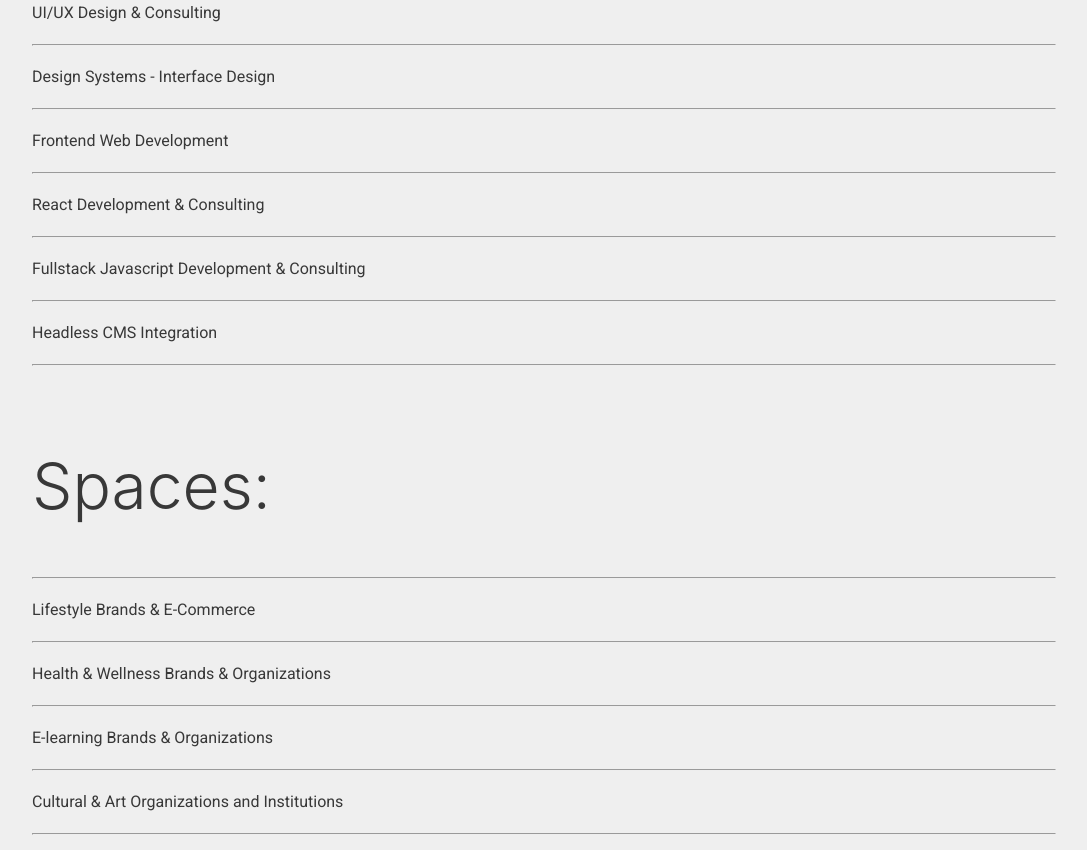
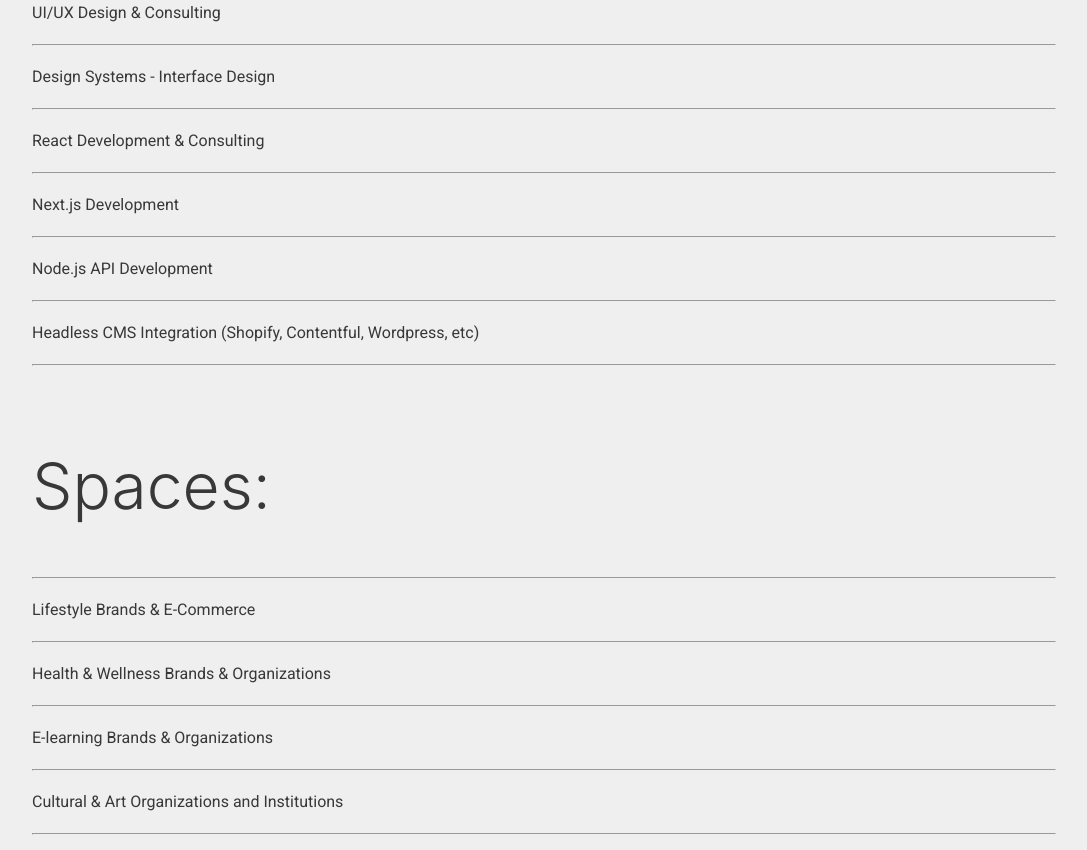
Before and after one commit to keeysnc/digital_anthro, a Next.js app: page / in a window 1280 px wide. Shown: the part 820-1670 px from the top of the page, without its empty margins (96-1183 px from the left). Built offline with nearby package versions, Linux system fonts and the light colour scheme.

Commit message:
change services

```diff
--- a/pages/index.js
+++ b/pages/index.js
@@ -20,13 +20,13 @@
 						<hr></hr>
 						<p>Design Systems - Interface Design</p>
 						<hr></hr>
-						<p>Frontend Web Development</p>
-						<hr></hr>
 						<p>React Development & Consulting</p>
 						<hr></hr>
-						<p>Fullstack Javascript Development & Consulting</p>
+						<p>Next.js Development</p>
 						<hr></hr>
-						<p>Headless CMS Integration</p>
+						<p>Node.js API Development</p>
+						<hr></hr>
+						<p>Headless CMS Integration (Shopify, Contentful, Wordpress, etc)</p>
 						<hr></hr>
 					</div>
 					<br />
```
Also changed, not shown: pages/about.js (+5 -15 lines).
